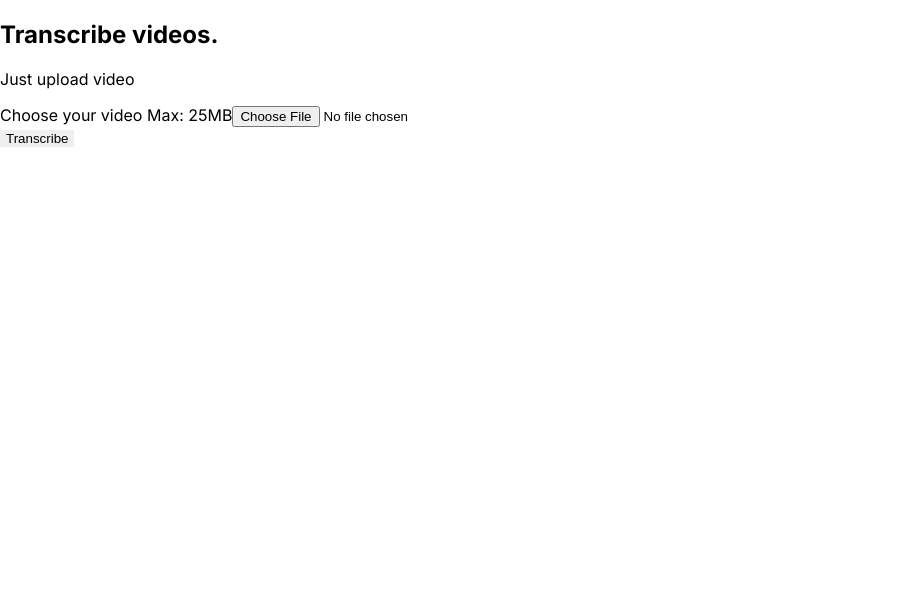
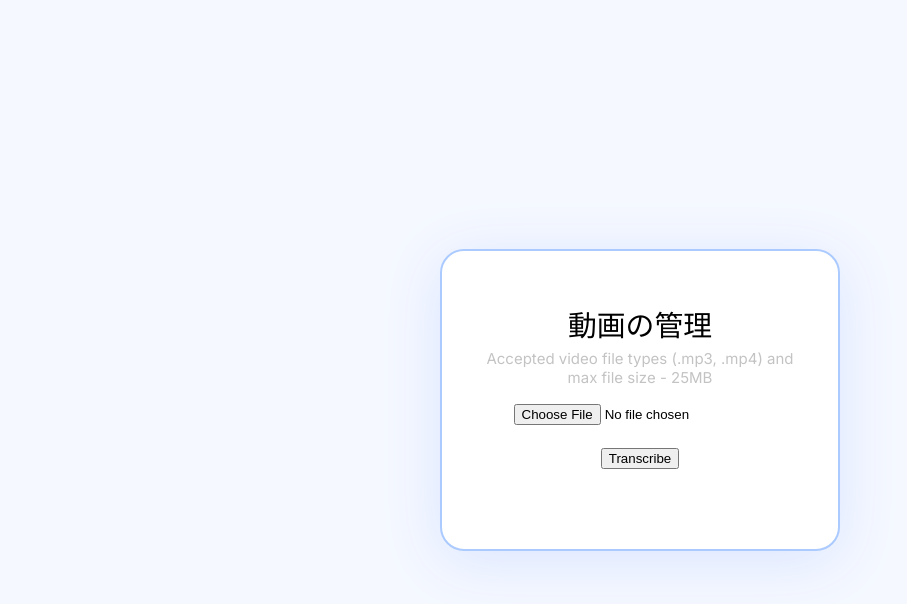
Before and after one commit to gss-inc/whisper-transcription-project, a Next.js app: page /upload/1 in a window 1280 px wide. Shown: the top 604 px of the page, without its empty margins (0-907 px from the left). Built offline with nearby package versions, Linux system fonts and the light colour scheme.

Commit message:
change: simple file upload ui

```diff
--- a/src/app/globals.css
+++ b/src/app/globals.css
@@ -1,12 +1,106 @@
-@import url("https://fonts.googleapis.com/css2?family=Noto+Sans+JP:wght@400;700&display=swap");
-@tailwind base;
-@tailwind components;
-@tailwind utilities;
+/* General Styles */
+
+* {
+  box-sizing: border-box;
+}
+
+:root {
+  --clr-white: rgb(255, 255, 255);
+  --clr-black: rgb(0, 0, 0);
+  --clr-light: rgb(245, 248, 255);
+  --clr-light-gray: rgb(196, 195, 196);
+  --clr-blue: rgb(63, 134, 255);
+  --clr-light-blue: rgb(171, 202, 255);
+}
+
 body {
-  @apply leading-[normal] m-0;
+  margin: 0;
+  padding: 0;
+  background-color: var(--clr-light);
+  color: var(--clr-black);
+  font-family: 'Poppins', sans-serif;
+  font-size: 1.125rem;
+  min-height: 100vh;
+  display: flex;
+  justify-content: center;
+  align-items: center;
 }
-*,
-::before,
-::after {
-  border-width: 0;
+
+/* End General Styles */
+
+/* Upload Area */
+.upload-area {
+  width: 100%;
+  max-width: 25rem;
+  background-color: var(--clr-white);
+  box-shadow: 0 10px 60px rgb(218, 229, 255);
+  border: 2px solid var(--clr-light-blue);
+  border-radius: 24px;
+  padding: 2rem 1.875rem 5rem 1.875rem;
+  margin: 0.625rem;
+  text-align: center;
 }
+
+.upload-area--open { /* Slid Down Animation */
+  animation: slidDown 500ms ease-in-out;
+}
+
+@keyframes slidDown {
+  from {
+    height: 28.125rem; /* 450px */
+  }
+
+  to {
+    height: 35rem; /* 560px */
+  }
+}
+
+/* Header */
+.upload-area__header {
+
+}
+
+.upload-area__title {
+  font-size: 1.8rem;
+  font-weight: 500;
+  margin-bottom: 0.3125rem;
+}
+
+.upload-area__paragraph {
+  font-size: 0.9375rem;
+  color: var(--clr-light-gray);
+  margin-top: 0;
+}
+
+.upload-area__tooltip {
+  position: relative;
+  color: var(--clr-light-blue);
+  cursor: pointer;
+  transition: color 300ms ease-in-out;
+}
+
+.upload-area__tooltip:hover {
+  color: var(--clr-blue);
+}
+
+.upload-area__tooltip-data {
+  position: absolute;
+  top: 50%;
+  left: 50%;
+  transform: translate(-50%, -125%);
+  min-width: max-content;
+  background-color: var(--clr-white);
+  color: var(--clr-blue);
+  border: 1px solid var(--clr-light-blue);
+  padding: 0.625rem 1.25rem;
+  font-weight: 500;
+  opacity: 0;
+  visibility: hidden;
+  transition: none 300ms ease-in-out;
+  transition-property: opacity, visibility;
+}
+
+.upload-area__tooltip:hover .upload-area__tooltip-data {
+  opacity: 1;
+  visibility: visible;
+}
--- a/src/app/layout.tsx
+++ b/src/app/layout.tsx
@@ -6,7 +6,7 @@ const inter = Inter({ subsets: ['latin'] })
 
 export const metadata: Metadata = {
   title: 'Creson',
-  description: 'Generated by create next app',
+  description: 'Whisper Transcription Project',
 }
 
 export default function RootLayout({
--- a/src/app/upload/[id]/page.tsx
+++ b/src/app/upload/[id]/page.tsx
@@ -4,16 +4,15 @@ export default function UploadPage({params} : {
     params: { id: string}
 }) {
   return (
-    <section className="container grid items-center gap-6 pt-6 pb-8 md:py-10">
-      <div className="flex max-w-[980px] flex-col items-start gap-2">
-        <h1 className="text-3xl font-extrabold leading-tight tracking-tighter md:text-4xl">
-          Transcribe videos.
-        </h1>
-        <p className="max-w-[700px] text-lg text-muted-foreground">
-          Just upload video
-        </p>
-      </div>
-      <Transcribe />
-    </section>
+  <div id="uploadArea" className="upload-area">
+    <div className="upload-area__header">
+      <h1 className="upload-area__title">動画の管理</h1>
+      <p className="upload-area__paragraph">
+        Accepted video file types (.mp3, .mp4) and max file size - 25MB
+      </p>
+    </div>
+    <Transcribe />
+  </div>
+
   )
 }
--- a/src/components/ui/form/transcribe-form.tsx
+++ b/src/components/ui/form/transcribe-form.tsx
@@ -21,6 +21,27 @@ const TranscribeForm = () => {
     <form
       onSubmit={async (e: FormEvent<HTMLFormElement>) => {
         e.preventDefault()
+        const fileInput = e.currentTarget.querySelector('input[type="file"]') as HTMLInputElement;
+        if (!fileInput || !fileInput.files || fileInput.files.length === 0) {
+          alert('No file selected');
+          return;
+        }
+
+        const file = fileInput.files[0];
+
+        const allowedFileTypes = ['flac', 'm4a', 'mp3', 'mp4', 'mpeg', 'mpga', 'oga', 'ogg', 'wav', 'webm'];
+        const fileExtension = file.name.split('.').pop();
+
+        if (!allowedFileTypes.includes(fileExtension)) {
+          alert('Invalid file type. Please select a valid file type.');
+          return;
+        }
+
+        if (file.size > 25 * 1024 * 1024) {
+          alert('File size exceeds the limit (25MB)');
+          return;
+        }
+
         const formData = new FormData(e.currentTarget)
         const idFromUrl = getIdFromUrl();
         formData.append('id', idFromUrl);
@@ -33,10 +54,6 @@ const TranscribeForm = () => {
       className="space-y-6"
     >
       <div className="space-y-4">
-        <label>
-          Choose your video{" "}
-          <span className="text-xs text-neutral-500">Max: 25MB</span>
-        </label>
         <input
           onChange={(e: React.ChangeEvent<HTMLInputElement>) => {
             setFileName(e?.target?.files?.[0]?.name as string)
@@ -47,6 +64,7 @@ const TranscribeForm = () => {
           name="file"
         />
       </div>
+      <br></br>
       <div className="flex gap-4">
         <button type="submit">
           {!handling ? (
```
Also changed, not shown: src/app/upload/page.tsx (deleted, +0 -17 lines), src/components/form-container.tsx (deleted, +0 -35 lines), src/components/upload.tsx (deleted, +0 -19 lines), 1 other file (tests, documents, lock files or other folders).
